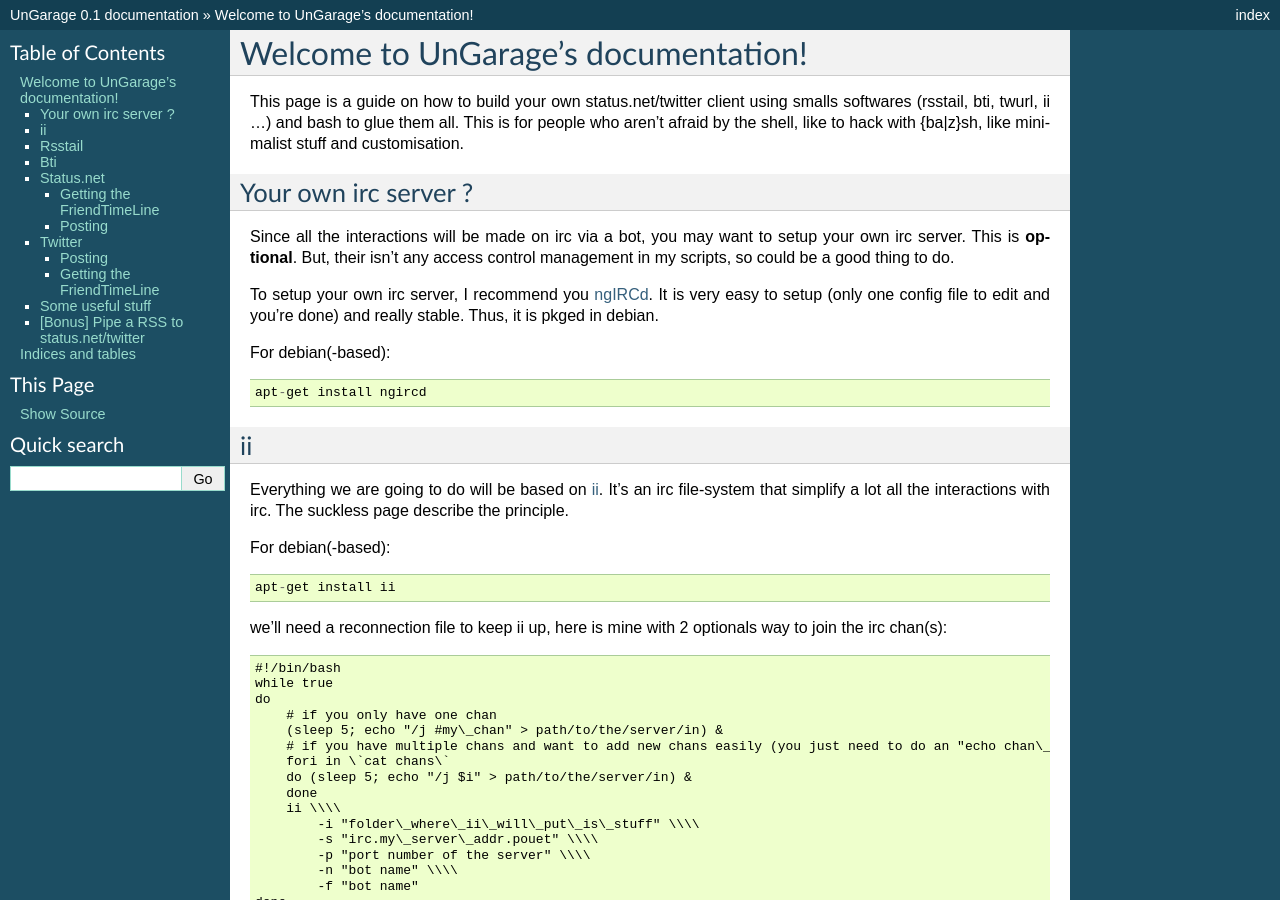
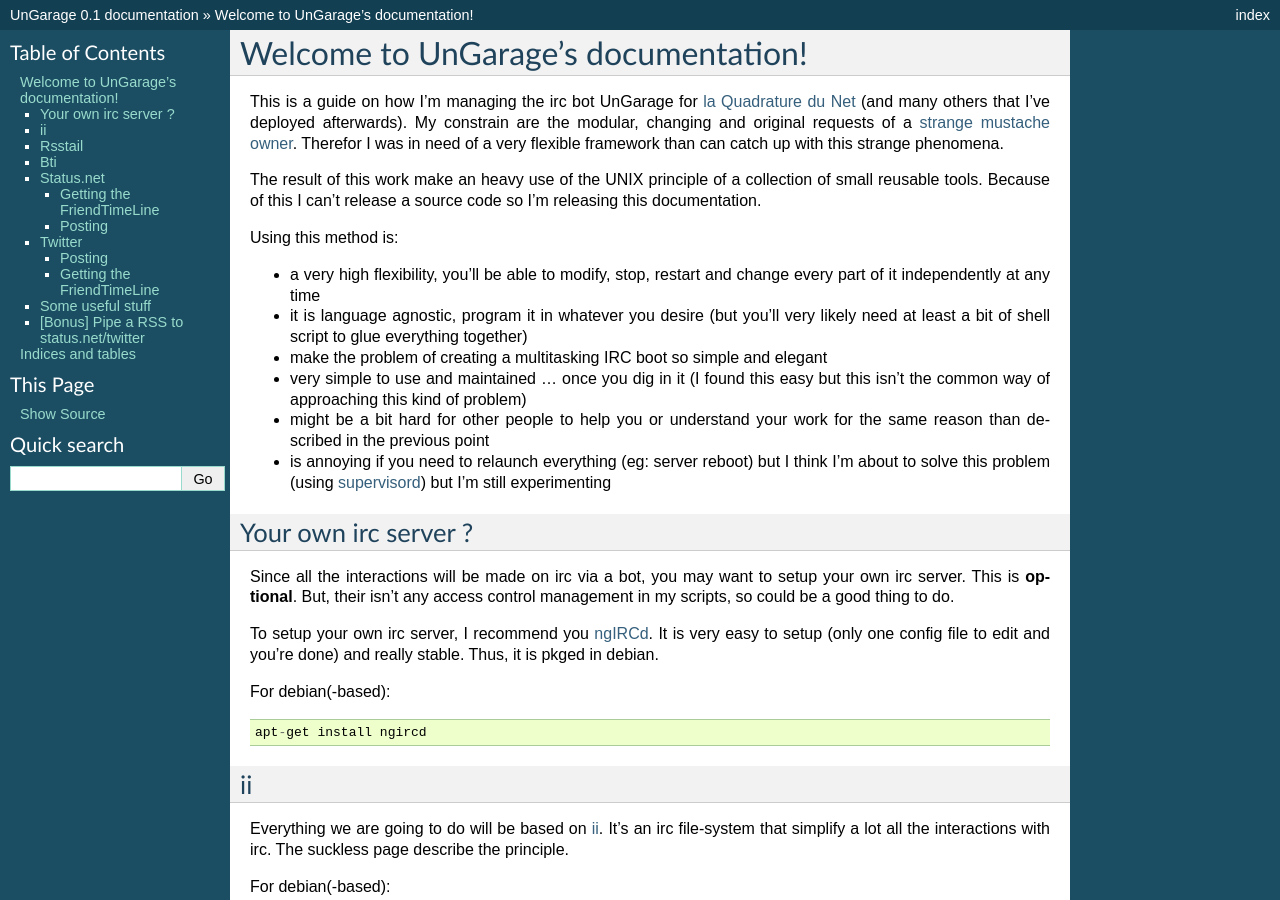
Before and after one commit to Psycojoker/UnGarage, a Sphinx documentation site: the page built from docs/index.rst, in a window 1280 px wide and 900 px high. Built offline with Sphinx 7.4.7, drawn with Linux system fonts in a browser that asks for light colours.

Commit message:
rewrite introduction

```diff
--- a/docs/index.rst
+++ b/docs/index.rst
@@ -9,11 +9,37 @@ Welcome to UnGarage's documentation!
 .. toctree::
    :maxdepth: 2
 
-This page is a guide on how to build your own status.net/twitter
-client using smalls softwares (rsstail, bti, twurl, ii ...) and
-bash to glue them all. This is for people who aren't afraid by the
-shell, like to hack with {ba|z}sh, like minimalist stuff and
-customisation.
+This is a guide on how I'm managing the irc bot UnGarage for `la Quadrature du
+Net <https://laquadrature.net>`_ (and many others that I've deployed
+afterwards). My constrain are the modular, changing and original requests of a
+`strange mustache owner
+<http://upload.wikimedia.org/wikipedia/commons/c/c7/J%C3%A9r%C3%A9mie_Zimmermann_-_Journ%C3%A9e_du_domaine_public_2012_n02.jpg>`_.
+Therefor I was in need of a very flexible framework than can catch up with this
+strange phenomena.
+
+The result of this work make an heavy use of the UNIX principle of a collection
+of small reusable tools. Because of this I can't release a source code so I'm
+releasing this documentation.
+
+Using this method is:
+
+-  a very high flexibility, you'll be able to modify, stop, restart and change
+   every part of it independently at any time
+
+-  it is language agnostic, program it in whatever you desire (but you'll very
+   likely need at least a bit of shell script to glue everything together)
+
+-  make the problem of creating a multitasking IRC boot so simple and elegant
+
+-  very simple to use and maintained ... once you dig in it (I found this
+   easy but this isn't the common way of approaching this kind of problem)
+
+-  might be a bit hard for other people to help you or understand your work for
+   the same reason than described in the previous point
+
+-  is annoying if you need to relaunch everything (eg: server reboot) but I
+   think I'm about to solve this problem (using `supervisord
+   <http://supervisord.org/>`_) but I'm still experimenting
 
 Your own irc server ?
 ---------------------
```
